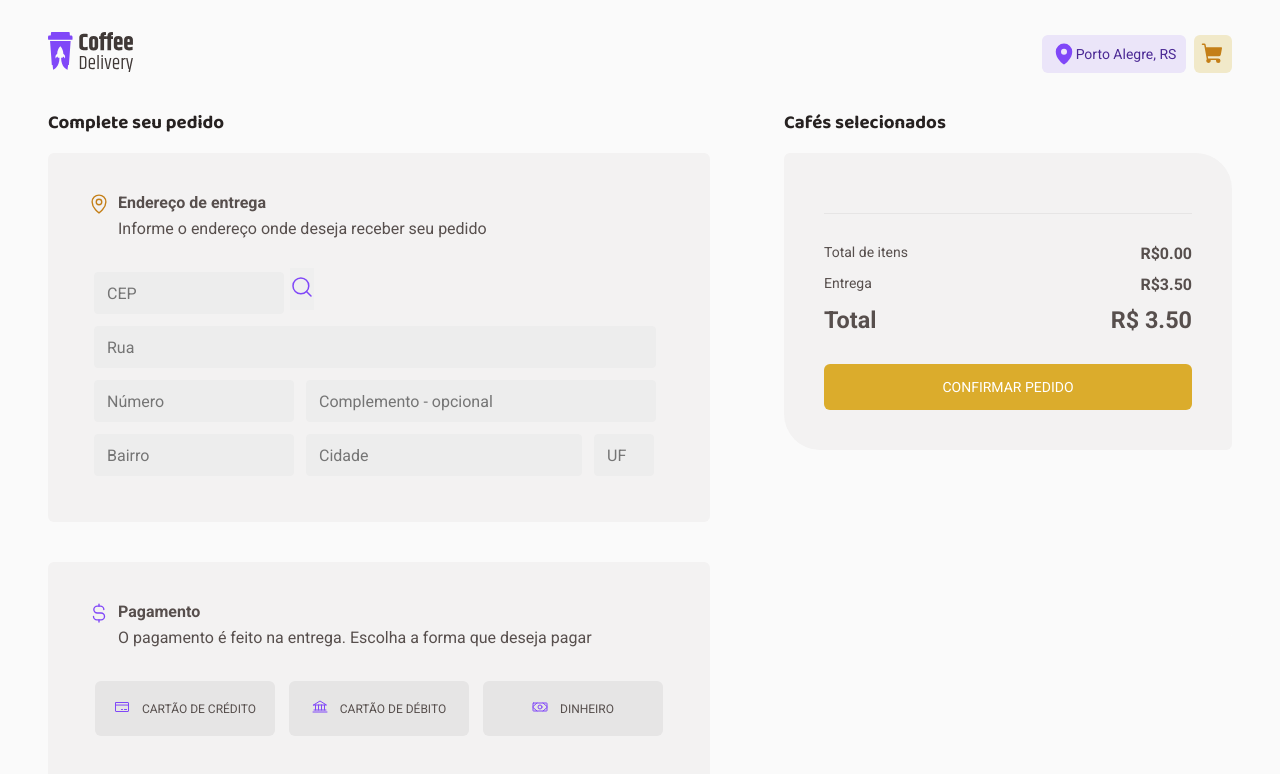
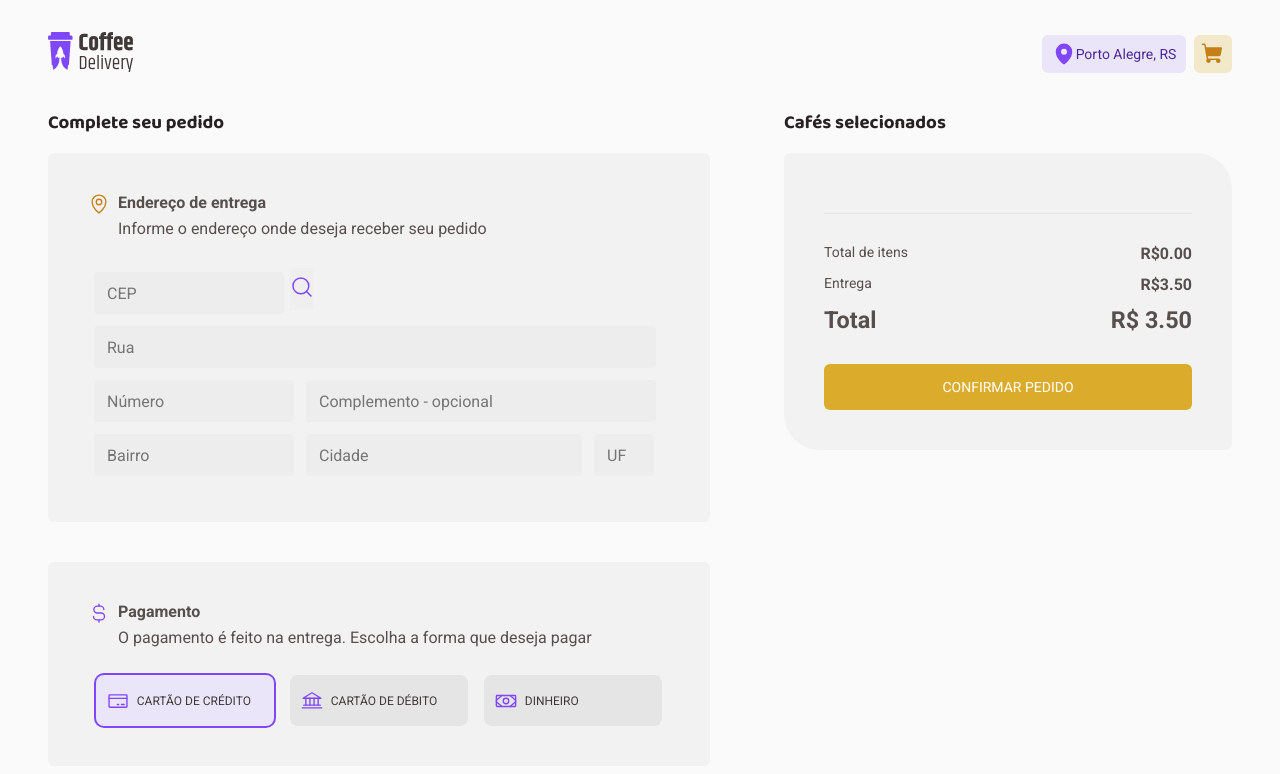
Before and after one commit to gdegato/coffeeshop, a React (Vite) app: page /checkout in a window 1280 px wide. Shown: the top 774 px of the page. Built offline with nearby package versions, Linux system fonts and the light colour scheme; the HTML template or start-up script is replaced by a standard one.

Commit message:
Refatorand o componente Payment

```diff
--- a/src/pages/Home/Checkout/Payment/index.tsx
+++ b/src/pages/Home/Checkout/Payment/index.tsx
@@ -1,9 +1,14 @@
 import { Bank, CreditCard, CurrencyDollarSimple, Money } from 'phosphor-react'
-import { ContainerPayment } from './styles'
-import { Button } from '../../../../components/Button'
+import { PaymentButton, ContainerPayment } from './styles'
+import { useState } from 'react'
 
 export function Payment() {
 
+    const [buttonChecked, setButtonChecked] = useState('credit card')
+
+    function handleChange(payment: string) {
+        setButtonChecked(payment)
+    }
     return (
         <ContainerPayment>
             <div className='payment-title'>
@@ -11,15 +16,56 @@ export function Payment() {
                 <p>O pagamento é feito na entrega. Escolha a forma que deseja pagar</p>
             </div>
             <div className='payment-buttons'>
-                <Button text='cartão de crédito'>
-                    <CreditCard size={16} color='#8047F8' />
-                </Button>
-                <Button text='cartão de débito'>
-                    <Bank size={16} color='#8047F8' />
-                </Button>
-                <Button text='dinheiro'>
-                    <Money size={16} color='#8047F8' />
-                </Button>
+
+                <PaymentButton
+                    htmlFor="credit card"
+                    color='#8047F8'
+                    checked={buttonChecked === 'credit card'}
+                >
+                    <CreditCard size={22} />
+                    <p>Cartão de crédito</p>
+                    <input
+                        type="radio"
+                        id="credit card"
+                        value="credit card"
+
+                        name="payment"
+                        onChange={() => handleChange('credit card')}
+                    />
+                </PaymentButton>
+
+                <PaymentButton
+                    htmlFor="debit card"
+                    color='#8047F8'
+                    checked={buttonChecked === 'debit card'}
+                >
+                    <Bank size={22} />
+                    <p>Cartão de débito</p>
+                    <input
+                        type="radio"
+                        id="debit card"
+                        value="debit card"
+
+                        onChange={() => handleChange('debit card')}
+                        name="payment"
+                    />
+                </PaymentButton>
+
+                <PaymentButton
+                    htmlFor="money"
+                    color='#8047F8'
+                    checked={buttonChecked === 'money'}>
+                    <Money size={22} />
+                    <p>Dinheiro</p>
+                    <input
+                        type="radio"
+                        id="money"
+                        value="money"
+
+                        onChange={() => handleChange('money')}
+                        name="payment"
+                    />
+                </PaymentButton>
             </div>
         </ContainerPayment>
 
--- a/src/pages/Home/Checkout/Payment/styles.ts
+++ b/src/pages/Home/Checkout/Payment/styles.ts
@@ -1,4 +1,8 @@
 import styled from 'styled-components'
+
+interface PaymentButtonProps {
+  checked: boolean
+}
 
 export const ContainerPayment = styled.section`
   margin-top: 40px;
@@ -27,7 +31,6 @@ export const ContainerPayment = styled.section`
       margin-bottom: 28px;
     }
   }
-
   .payment-buttons {
     margin: 0 auto;
     display: flex;
@@ -35,3 +38,58 @@ export const ContainerPayment = styled.section`
     justify-content: space-around;
   }
 `
+
+export const PaymentContainer = styled.div`
+  display: flex;
+  flex-direction: column;
+  align-items: center;
+  width: 100%;
+  height: 13rem;
+  background-color: ${(props) => props.theme['base-card']};
+  margin-top: 1rem;
+  padding: 2.5rem;
+  border-radius: 8px;
+  font-size: 1.32rem;
+`
+export const PaymentButtonsContainer = styled.div`
+  display: flex;
+  gap: 1rem;
+`
+export const PaymentButton = styled.label<PaymentButtonProps>`
+  width: 11.18rem;
+  height: 3.2rem;
+  border: none;
+  border-radius: 8px;
+  background-color: ${(props) =>
+    props.checked ? props.theme['purple-light'] : props.theme['base-button']};
+  box-shadow: ${(props) =>
+    props.checked ? '0 0 0 2px' + props.theme.purple : 'none'};
+  color: ${(props) => props.theme.purple};
+  display: flex;
+  flex-direction: row;
+  align-items: center;
+  justify-content: left;
+  gap: 0.5rem;
+  padding-left: 0.7rem;
+
+  transition: background-color 0.5s ease-in-out;
+
+  p {
+    color: ${(props) => props.theme['base-subtitle']};
+    font-size: 0.75rem;
+    text-transform: uppercase;
+  }
+
+  :hover {
+    background-color: ${(props) => props.theme['base-hover']};
+  }
+
+  :focus {
+    background-color: ${(props) => props.theme['purple-light']};
+    box-shadow: 0 0 0 2px ${(props) => props.theme.purple};
+  }
+
+  input {
+    opacity: 0;
+  }
+`
```
Also changed, not shown: src/pages/Home/Checkout/Payment/index copy.tsx (added, +30 -0 lines).
